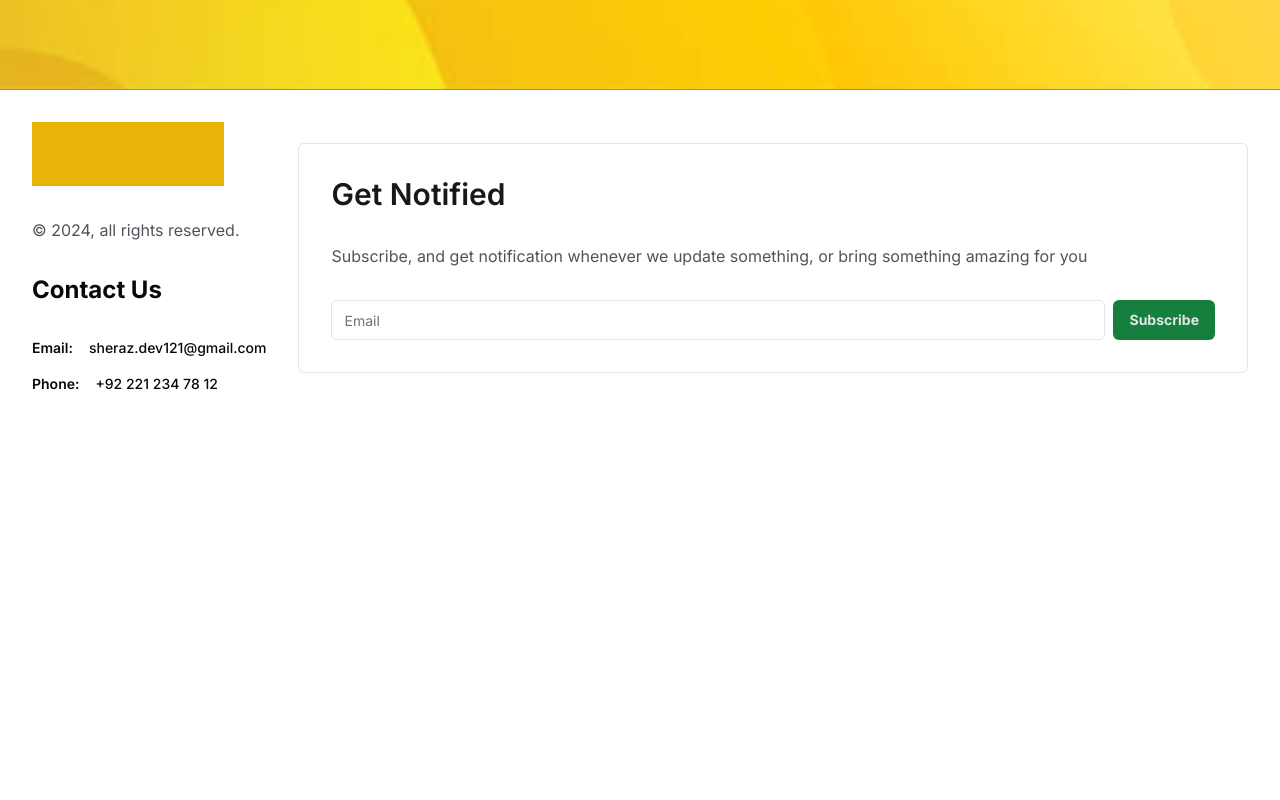
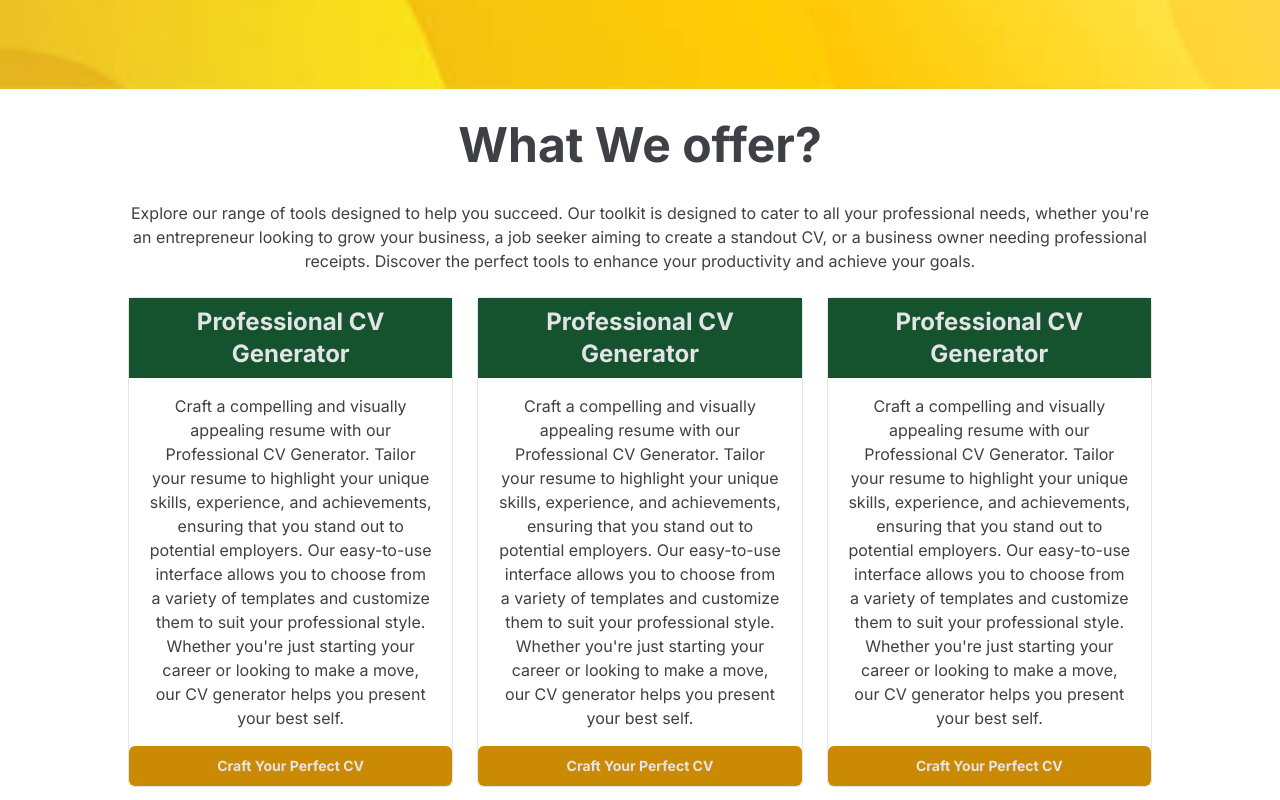
Before and after one commit to sheraz4196/twisto, a Next.js app: page /toolkit in a window 1280 px wide. Shown: the part 840-1640 px from the top of the page. Before the commit the page ends 1266 px from the top, so only its background shows below. Built offline with nearby package versions, Linux system fonts and the light colour scheme.

Commit message:
feat: cards

```diff
--- /dev/null
+++ b/app/_components/card.tsx
@@ -0,0 +1,25 @@
+import { Button } from '@/components/ui/button';
+import Image from 'next/image';
+import Link from 'next/link';
+
+type CardProps = {
+  title: string;
+  description: string;
+  imgUrl?: string;
+  navigate?: string;
+  navigateText?: string;
+};
+export default function Card({ title, description, imgUrl, navigate, navigateText }: CardProps) {
+  return (
+    <div className="flex flex-col rounded-md border lg:gap-4">
+      {imgUrl && <Image title={title} src={imgUrl} alt={title} width={200} height={200} />}
+      <h3 className="bg-accent-900 p-2 text-base font-bold text-zinc-200 lg:text-2xl">{title}</h3>
+      <p className="px-2 lg:px-5">{description}</p>
+      {navigate && navigateText && (
+        <Button>
+          <Link href={navigate}>{navigateText}</Link>
+        </Button>
+      )}
+    </div>
+  );
+}
--- /dev/null
+++ b/app/_components/toolkit-page/what-we-offer.tsx
@@ -0,0 +1,40 @@
+import Card from '../card';
+
+export default function WhatWeOffer() {
+  return (
+    <section className="flex items-center justify-center p-2 md:p-4 lg:p-8">
+      <div className="flex-col gap-2 text-center text-zinc-700 md:gap-4 lg:max-w-5xl lg:gap-8">
+        <h2 className="mb-2 text-lg font-bold md:gap-4 md:text-2xl lg:mb-8 lg:text-5xl">
+          What We offer?
+        </h2>
+        <p>
+          Explore our range of tools designed to help you succeed. Our toolkit is designed to cater
+          to all your professional needs, whether you&apos;re an entrepreneur looking to grow your
+          business, a job seeker aiming to create a standout CV, or a business owner needing
+          professional receipts. Discover the perfect tools to enhance your productivity and achieve
+          your goals.
+        </p>
+        <div className="mt-4 grid grid-cols-3 gap-4 lg:mt-6 lg:gap-6">
+          <Card
+            title="Professional CV Generator"
+            description={`Craft a compelling and visually appealing resume with our Professional CV Generator. Tailor your resume to highlight your unique skills, experience, and achievements, ensuring that you stand out to potential employers. Our easy-to-use interface allows you to choose from a variety of templates and customize them to suit your professional style. Whether you're just starting your career or looking to make a move, our CV generator helps you present your best self.`}
+            navigate="/intro"
+            navigateText="Craft Your Perfect CV"
+          />
+          <Card
+            title="Professional CV Generator"
+            description={`Craft a compelling and visually appealing resume with our Professional CV Generator. Tailor your resume to highlight your unique skills, experience, and achievements, ensuring that you stand out to potential employers. Our easy-to-use interface allows you to choose from a variety of templates and customize them to suit your professional style. Whether you're just starting your career or looking to make a move, our CV generator helps you present your best self.`}
+            navigate="/intro"
+            navigateText="Craft Your Perfect CV"
+          />
+          <Card
+            title="Professional CV Generator"
+            description={`Craft a compelling and visually appealing resume with our Professional CV Generator. Tailor your resume to highlight your unique skills, experience, and achievements, ensuring that you stand out to potential employers. Our easy-to-use interface allows you to choose from a variety of templates and customize them to suit your professional style. Whether you're just starting your career or looking to make a move, our CV generator helps you present your best self.`}
+            navigate="/intro"
+            navigateText="Craft Your Perfect CV"
+          />
+        </div>
+      </div>
+    </section>
+  );
+}
--- a/app/toolkit/page.tsx
+++ b/app/toolkit/page.tsx
@@ -1,9 +1,11 @@
 import ToolkitHero from '../_components/toolkit-page/toolkit-hero';
+import WhatWeOffer from '../_components/toolkit-page/what-we-offer';
 
 export default function Toolkit() {
   return (
     <>
       <ToolkitHero />
+      <WhatWeOffer />
     </>
   );
 }
```
